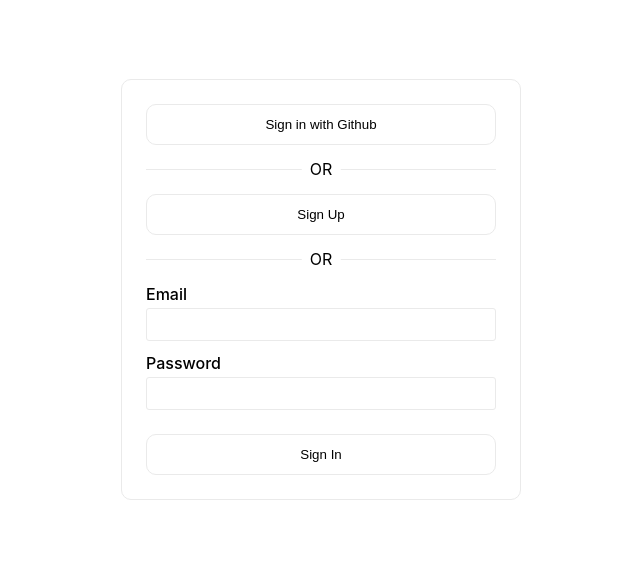
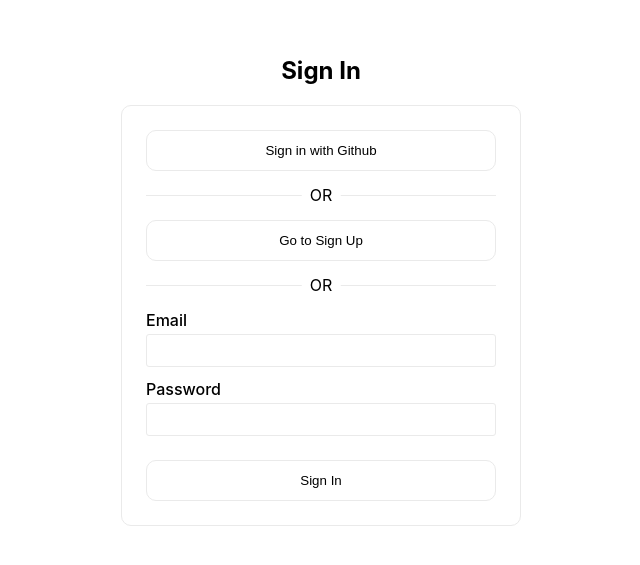
Before and after one commit to AssisrMatheus/next-js-patterns, a Next.js app in the folder next-app/: page /auth/signin in a window 1280 px wide. Shown: the part 111-676 px from the top of the page, without its empty margins (319-959 px from the left). Built offline with nearby package versions, Linux system fonts and the light colour scheme; no server answers.

Commit message:
auth: added custom signup page

```diff
--- /dev/null
+++ b/next-app/components/AuthForm/index.tsx
@@ -0,0 +1,96 @@
+import { useSession, signIn, signOut } from "next-auth/react";
+import { useRouter } from "next/router";
+import styles from "./index.module.css";
+import Field from "../Field";
+import Link from "next/link";
+
+export default function AuthForm({
+  isSignup,
+  onSubmit,
+}: {
+  isSignup?: boolean;
+  onSubmit?: (form: Record<string, unknown>) => void;
+}) {
+  const { status } = useSession();
+  const { push, query } = useRouter();
+
+  const error = query.error;
+
+  if (status === "authenticated") {
+    push("/");
+  }
+
+  return (
+    <div>
+      <h2 style={{ textAlign: "center" }}>
+        {isSignup ? "Sign Up" : "Sign In"}
+      </h2>
+      <div className={styles.card}>
+        {error && (
+          <div>
+            {/* TODO: translate error message */}
+            <p className={styles.error}>{error}</p>
+            <div className={styles.divider} />
+          </div>
+        )}
+        {[
+          {
+            provider: "github",
+            content: <>Sign in with Github</>,
+          },
+        ].map(({ provider, content }) => (
+          <button
+            key={provider}
+            className={styles.button}
+            onClick={() => signIn(provider)}
+          >
+            {content}
+          </button>
+        ))}
+        <div className={styles.divider}>
+          <p className={styles.dividerText}>OR</p>
+        </div>
+        {isSignup ? (
+          <Link href="/auth/signin">
+            <a>
+              <button className={styles.button} type="button">
+                Go to Sign In
+              </button>
+            </a>
+          </Link>
+        ) : (
+          <Link href="/auth/signup">
+            <a>
+              <button className={styles.button} type="button">
+                Go to Sign Up
+              </button>
+            </a>
+          </Link>
+        )}
+        <div className={styles.divider}>
+          <p className={styles.dividerText}>OR</p>
+        </div>
+        <form
+          className={styles.form}
+          onSubmit={(e) => {
+            e.preventDefault();
+
+            const formData = new FormData(e.target as HTMLFormElement);
+            const formProps = Object.fromEntries(formData);
+
+            if (onSubmit) {
+              onSubmit(formProps);
+            }
+          }}
+        >
+          <Field label="Email" name="email" type="email" required />
+          {isSignup && <Field label="Name" name="name" type="text" required />}
+          <Field label="Password" name="password" type="password" required />
+          <button className={styles.button} type="submit">
+            {isSignup ? "Sign Up" : "Sign In"}
+          </button>
+        </form>
+      </div>
+    </div>
+  );
+}
--- a/next-app/components/AuthSignIn/index.tsx
+++ /dev/null
@@ -1,72 +0,0 @@
-import { useSession, signIn, signOut } from "next-auth/react";
-import { useRouter } from "next/router";
-import styles from "./index.module.css";
-import Field from "../Field";
-import Link from "next/link";
-
-export default function AuthSignIn() {
-  const { status } = useSession();
-  const { push, query } = useRouter();
-
-  const error = query.error;
-
-  if (status === "authenticated") {
-    push("/");
-  }
-
-  return (
-    <div className={styles.card}>
-      {error && (
-        <div>
-          {/* TODO: translate error message */}
-          <p className={styles.error}>{error}</p>
-          <div className={styles.divider} />
-        </div>
-      )}
-      {[
-        {
-          provider: "github",
-          content: <>Sign in with Github</>,
-        },
-      ].map(({ provider, content }) => (
-        <button
-          key={provider}
-          className={styles.button}
-          onClick={() => signIn(provider)}
-        >
-          {content}
-        </button>
-      ))}
-      <div className={styles.divider}>
-        <p className={styles.dividerText}>OR</p>
-      </div>
-      <Link href="/auth/signup">
-        <a>
-          <button className={styles.button} type="button">
-            Sign Up
-          </button>
-        </a>
-      </Link>
-      <div className={styles.divider}>
-        <p className={styles.dividerText}>OR</p>
-      </div>
-      <form
-        className={styles.form}
-        onSubmit={(e) => {
-          e.preventDefault();
-
-          const formData = new FormData(e.target as HTMLFormElement);
-          const formProps = Object.fromEntries(formData);
-
-          signIn("credentials", formProps);
-        }}
-      >
-        <Field label="Email" name="email" type="email" required />
-        <Field label="Password" name="password" type="password" required />
-        <button className={styles.button} type="submit">
-          Sign In
-        </button>
-      </form>
-    </div>
-  );
-}
--- a/next-app/generated/gql/gql.ts
+++ b/next-app/generated/gql/gql.ts
@@ -3,9 +3,11 @@ import * as types from './graphql';
 import { TypedDocumentNode as DocumentNode } from '@graphql-typed-document-node/core';
 
 const documents = {
+    "\n  mutation SignupUser($email: String!, $name: String!, $password: String!) {\n    signupUser(email: $email, name: $name, password: $password) {\n      id\n      name\n      email\n    }\n  }\n": types.SignupUserDocument,
     "\n  query ListUsers {\n    users {\n      id\n      name\n      email\n    }\n  }\n": types.ListUsersDocument,
 };
 
+export function graphql(source: "\n  mutation SignupUser($email: String!, $name: String!, $password: String!) {\n    signupUser(email: $email, name: $name, password: $password) {\n      id\n      name\n      email\n    }\n  }\n"): (typeof documents)["\n  mutation SignupUser($email: String!, $name: String!, $password: String!) {\n    signupUser(email: $email, name: $name, password: $password) {\n      id\n      name\n      email\n    }\n  }\n"];
 export function graphql(source: "\n  query ListUsers {\n    users {\n      id\n      name\n      email\n    }\n  }\n"): (typeof documents)["\n  query ListUsers {\n    users {\n      id\n      name\n      email\n    }\n  }\n"];
 
 export function graphql(source: string): unknown;
--- a/next-app/generated/nexus.d.ts
+++ b/next-app/generated/nexus.d.ts
@@ -100,7 +100,8 @@ export interface NexusGenArgTypes {
   Mutation: {
     signupUser: { // args
       email: string; // String!
-      name?: string | null; // String
+      name: string; // String!
+      password: string; // String!
     }
   }
   Query: {
--- a/next-app/generated/schema.graphql
+++ b/next-app/generated/schema.graphql
@@ -8,7 +8,7 @@ A date-time string at UTC, such as 2007-12-03T10:15:30Z, compliant with the `dat
 scalar DateTime
 
 type Mutation {
-  signupUser(email: String!, name: String): User
+  signupUser(email: String!, name: String!, password: String!): User
 }
 
 type Query {
--- a/next-app/nexus/types/mutation.ts
+++ b/next-app/nexus/types/mutation.ts
@@ -6,17 +6,12 @@ export const Mutation = mutationType({
     t.field("signupUser", {
       type: "User",
       args: {
-        name: stringArg(),
         email: nonNull(stringArg()),
+        name: nonNull(stringArg()),
+        password: nonNull(stringArg()),
       },
-      resolve: (_, { name, email }) => {
-        return db().user.create({
-          data: {
-            name,
-            email,
-          },
-        });
-      },
+      resolve: (_, { name, email }) =>
+        db().user.create({ data: { name, email } }),
     });
   },
 });
--- a/next-app/pages/auth/signin.tsx
+++ b/next-app/pages/auth/signin.tsx
@@ -1,6 +1,7 @@
 import type { NextPage } from "next";
+import { signIn } from "next-auth/react";
 import Head from "next/head";
-import AuthSignIn from "../../components/AuthSignIn";
+import AuthForm from "../../components/AuthForm";
 import styles from "../../styles/Home.module.css";
 
 const SignIn: NextPage = () => {
@@ -11,7 +12,7 @@ const SignIn: NextPage = () => {
       </Head>
 
       <main className={styles.main}>
-        <AuthSignIn />
+        <AuthForm onSubmit={(form) => signIn("credentials", form)} />
       </main>
     </div>
   );
```
Also changed, not shown: next-app/generated/gql/graphql.ts (+12 -1 lines), next-app/pages/auth/signup.tsx (+39 -1 lines), next-app/components/AuthForm/index.module.css (renamed from next-app/components/AuthSignIn/index.module.css), 1 other file (tests, documents, lock files or other folders).
